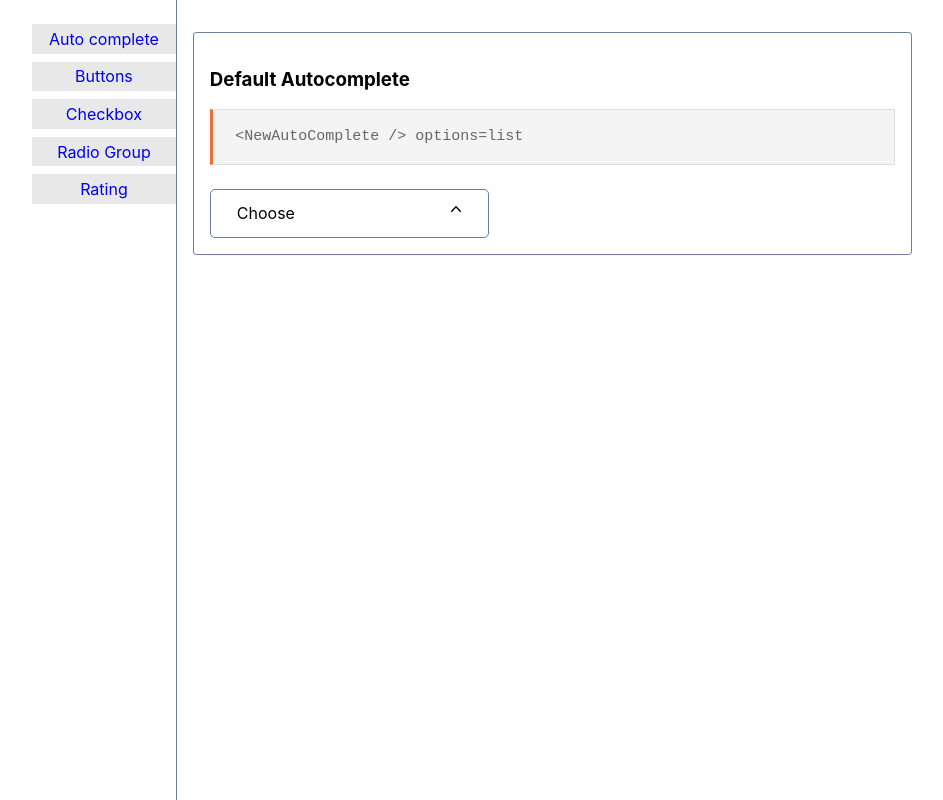
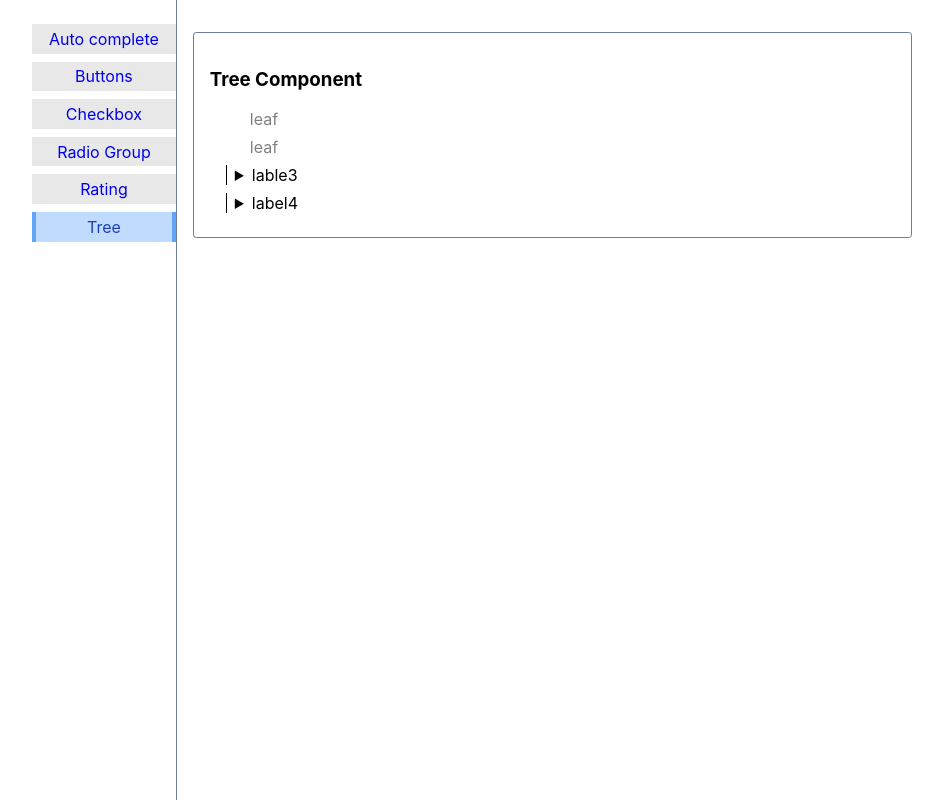
Before and after one commit to ARJITTHAKUR/components-lib, a React (Vite) app: page /components-lib/tree in a window 1280 px wide. Shown: the whole page, without its empty margins (160-1103 px from the left). Built offline with nearby package versions, Linux system fonts and the light colour scheme.

Commit message:
implemented tree component

```diff
--- a/src/App.tsx
+++ b/src/App.tsx
@@ -10,6 +10,7 @@ import ButtonsPage from './pages/buttonsPage/buttonsPage';
 import CheckBoxPage from './pages/checkbox/checkboxPage';
 import RadioGroupPage from './pages/radioGroup/radioGroupPage';
 import RatingPage from './pages/rating/ratingPage';
+import Tree from './pages/tree/tree';
 
 const router = createBrowserRouter([
   {
@@ -40,7 +41,10 @@ const router = createBrowserRouter([
         path : "rating",
         element : <RatingPage/>
       },
-
+      {
+        path : "tree",
+        element : <Tree/>
+      }
     ]
   }
 ]);
--- a/src/components/sideNav/sidenav.tsx
+++ b/src/components/sideNav/sidenav.tsx
@@ -114,6 +114,17 @@ export default function SideNavigation() {
                Rating
               </NavLink>
             </li>
+            <li >
+              <NavLink
+                to={`tree`}
+                onClick={() => toggleNav()}
+                className={({ isActive, isPending }) =>
+                isPending ? "pending" : isActive ? "active" : "notactive"
+              }
+              >
+               Tree
+              </NavLink>
+            </li>
           </ul>
           <div className="close-btn-container">
             <button
--- /dev/null
+++ b/src/pages/tree/tree.tsx
@@ -0,0 +1,78 @@
+import { ReactNode } from "react";
+
+export default function Tree() {
+  const treeObj = [
+    { label1: "leaf" },
+    { label2: "leaf" },
+    {
+      lable3: [{ sublabel1: "leaf" }],
+    },
+    {
+      label4: [
+        {
+          sublabel5: [
+            { sublabel6: "leaf" },
+            { sublabe17: [{ sublabel8: "leaf" }] },
+          ],
+        },
+      ],
+    },
+  ];
+
+  const Branch = (props) => {
+    console.log({ props });
+
+    return props.value.map((ele) => {
+      return (
+        <details
+          style={{
+            marginLeft: "1rem",
+            borderLeft: "1px solid black",
+            paddingLeft: "0.5rem",
+          }}
+        >
+          <summary>{props.name}</summary>
+          {checkLeafOrBranch(ele)}
+        </details>
+      );
+    });
+    // return <>{checkLeafOrBranch(props.value)}</>;
+  };
+
+  const Leaf = (props) => {
+    // console.log("leaf",props)
+    return (
+      <>
+        <div style={{ width: "100%", color: "grey", paddingLeft: "2.5rem" }}>
+          {props.value}
+        </div>
+      </>
+    );
+  };
+
+  const checkLeafOrBranch = (ele): ReactNode => {
+    const keyVal = Object.entries(ele);
+    const [key, value] = keyVal[0];
+    console.log([key, value]);
+    if (typeof value === "string") {
+      return <Leaf value={value} />;
+    }
+    return <Branch value={value} name={key} />;
+  };
+  return (
+    <>
+      <div className="container">
+        <section className="section-display">
+          <h3>Tree Component</h3>
+          {treeObj.map((ele, index) => {
+            return (
+              <>
+                <div key={index} style={{marginBottom:"0.5rem"}}>{checkLeafOrBranch(ele)}</div>
+              </>
+            );
+          })}
+        </section>
+      </div>
+    </>
+  );
+}
```
